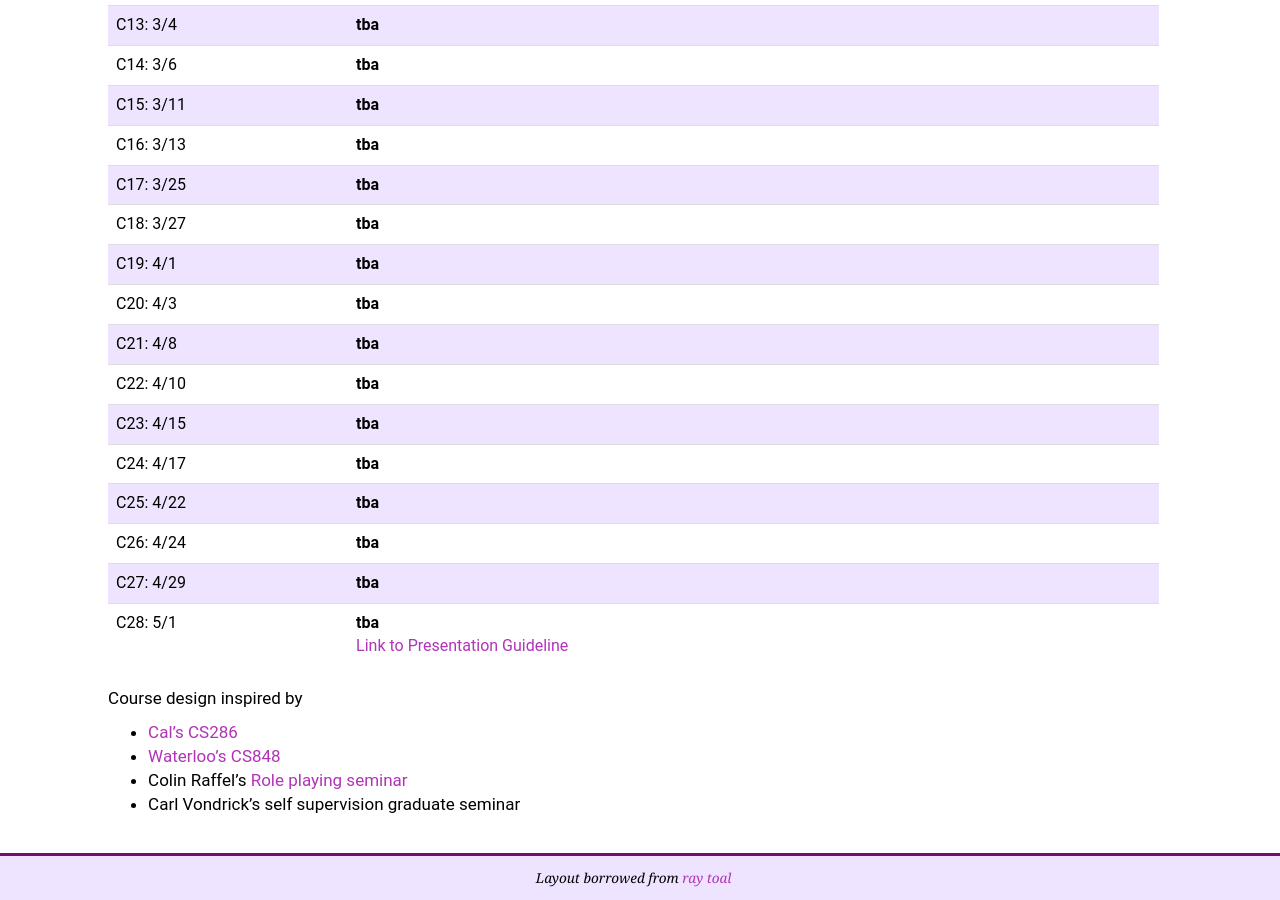
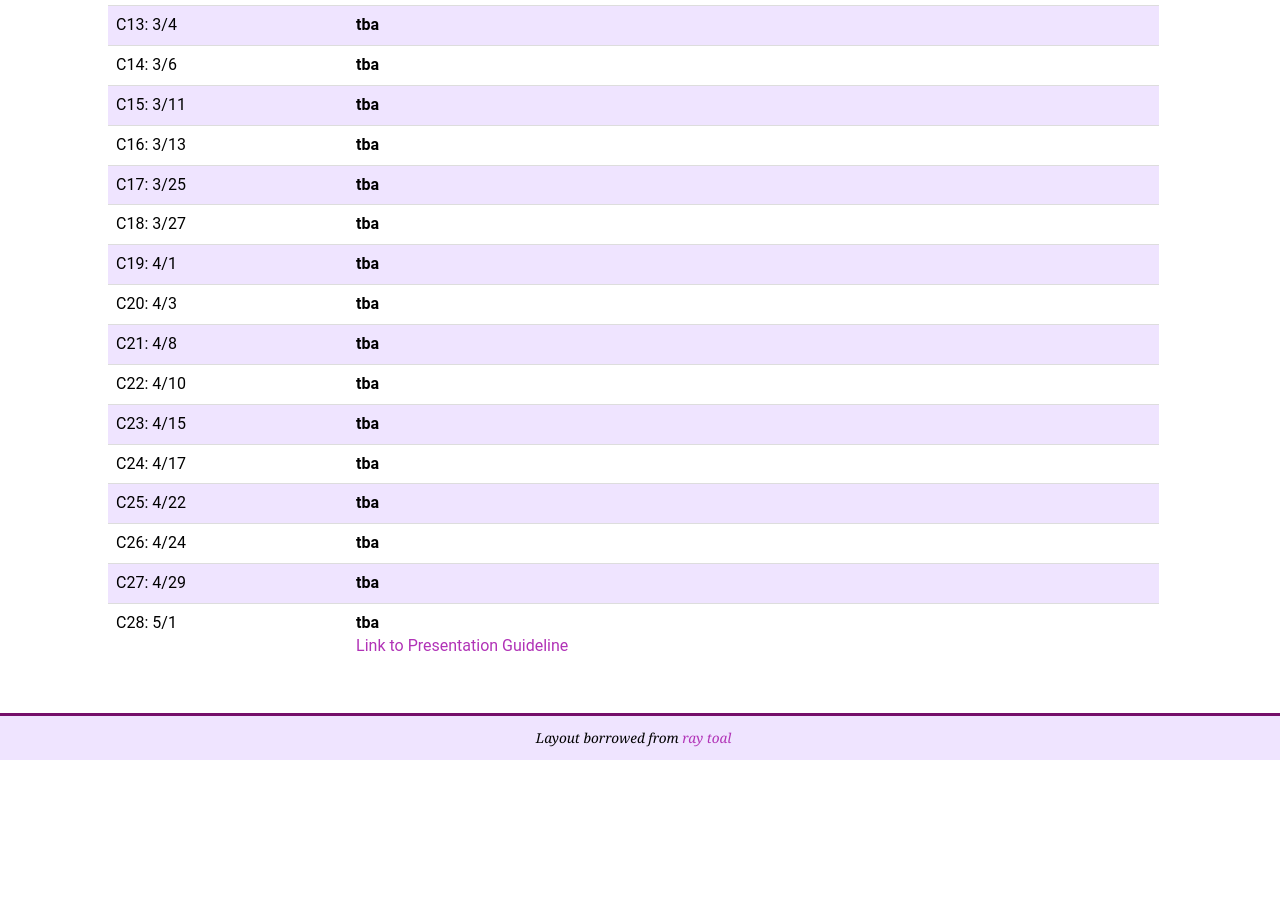
Before and after one commit to w6113/w6113.github.io, a Jekyll site: the page built from index.md, in a window 1280 px wide and 900 px high, scrolled down 1830 px. Built offline with Jekyll 4.4.1, drawn with Linux system fonts in a browser that asks for light colours; after the commit the page ends 2590 px from its top, so only the background shows below that.

Commit message:
lazy commit msg

```diff
--- a/index.md
+++ b/index.md
@@ -124,11 +124,3 @@ Prereqs:
 {% endfor %}
 
 </table>
-
-
-Course design inspired by
-
-* [Cal's CS286](https://cs286berkeley.net/)
-* [Waterloo's CS848](https://cs.uwaterloo.ca/~kmsalem/courses/cs848S19/schedule.shtml)
-* Colin Raffel's [Role playing seminar](https://colinraffel.com/blog/role-playing-seminar.html)
-* Carl Vondrick's self supervision graduate seminar
```
